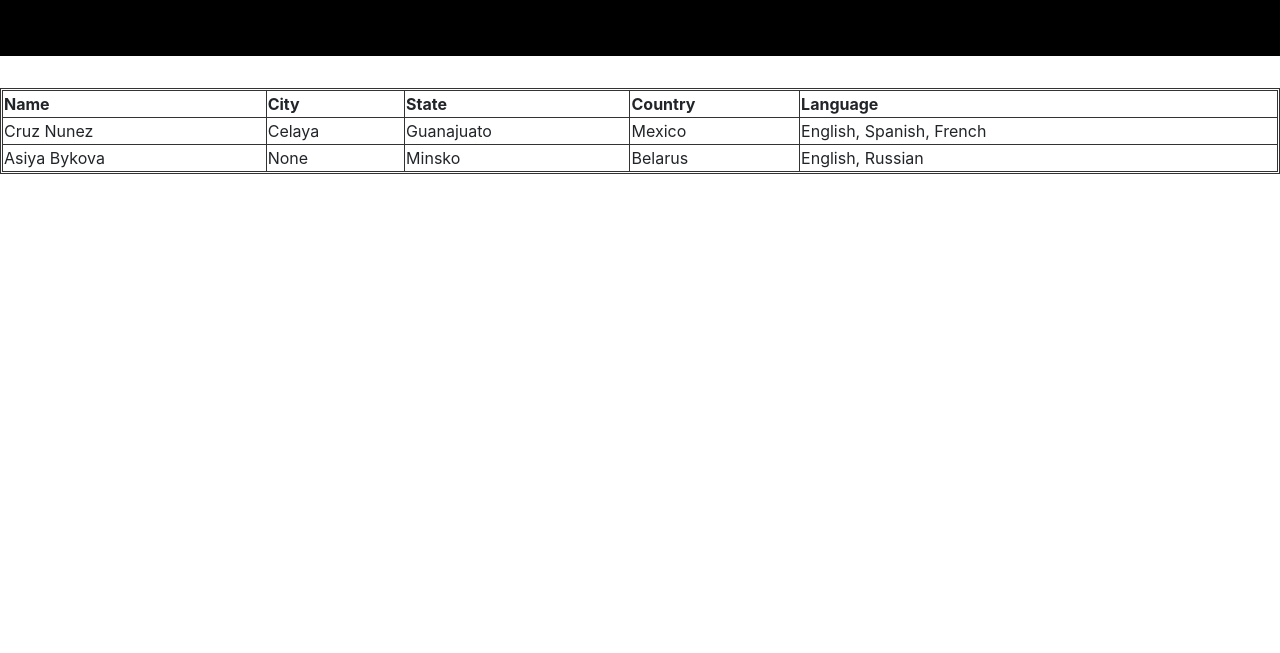
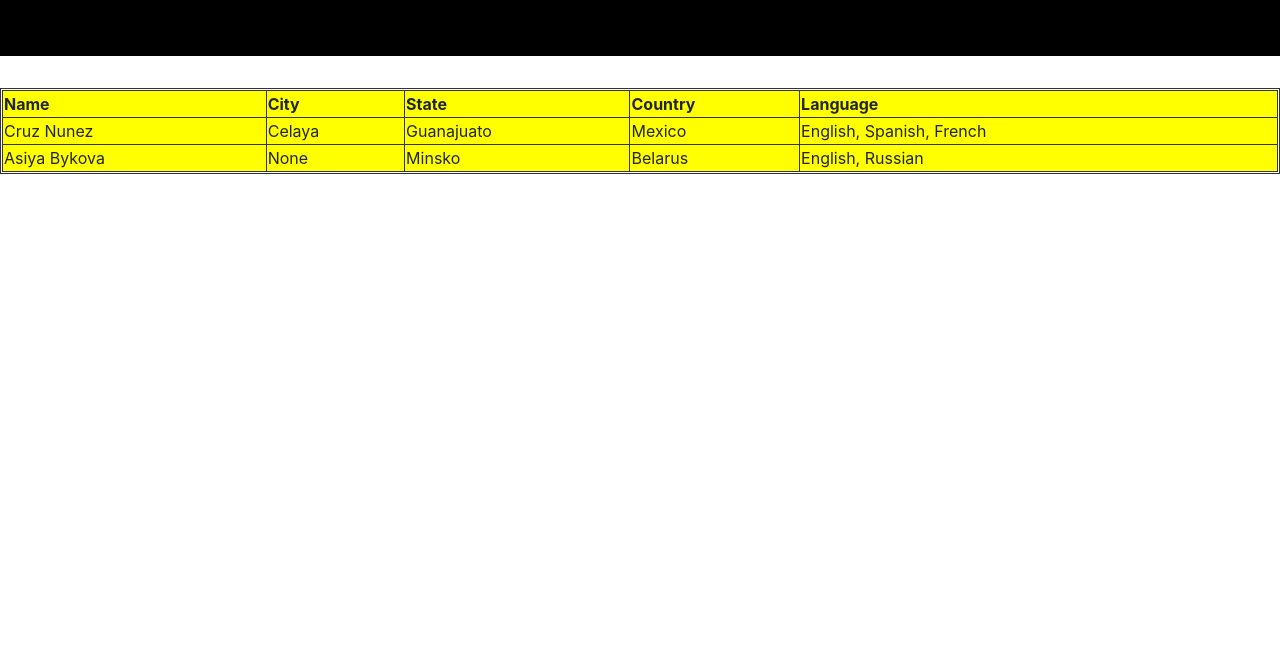
Before and after one commit to scbonner/maptable, a plain HTML site: page index.html in a window 1280 px wide. Shown: the part 147-800 px from the top of the page. Drawn offline with nearby package versions, Linux system fonts and the light colour scheme.

Commit message:
adding of background color for table

```diff
--- a/index.html
+++ b/index.html
@@ -17,7 +17,7 @@
       <table border = "1" width = "100%">
         <tr>
            <td>
-              <table border = "1" width = "100%">
+              <table border = "1" width = "100%" "green" bgcolor = "yellow">
                  <tr>
                     <th>Name</th>
                     <th>City</th>
```
